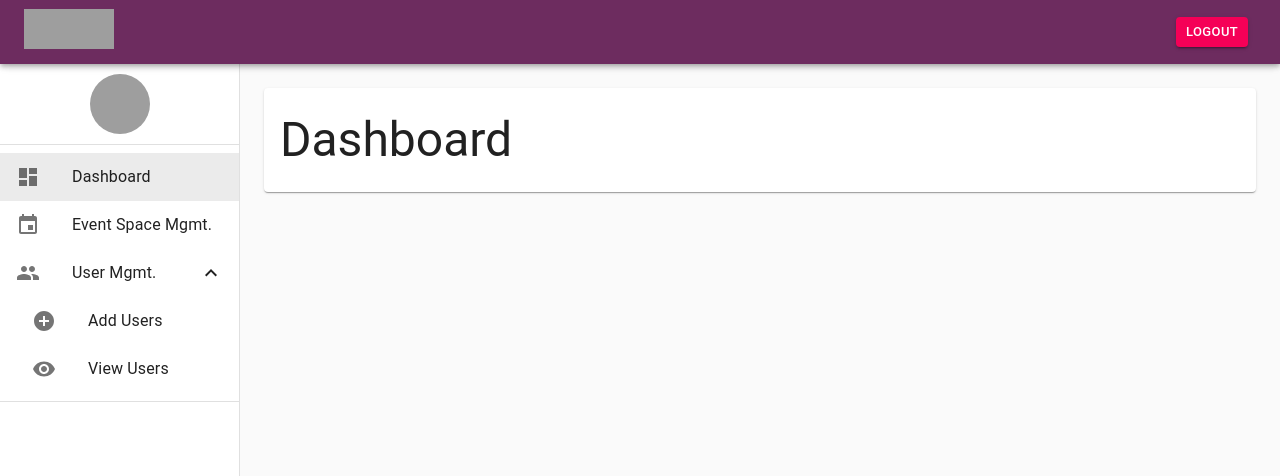
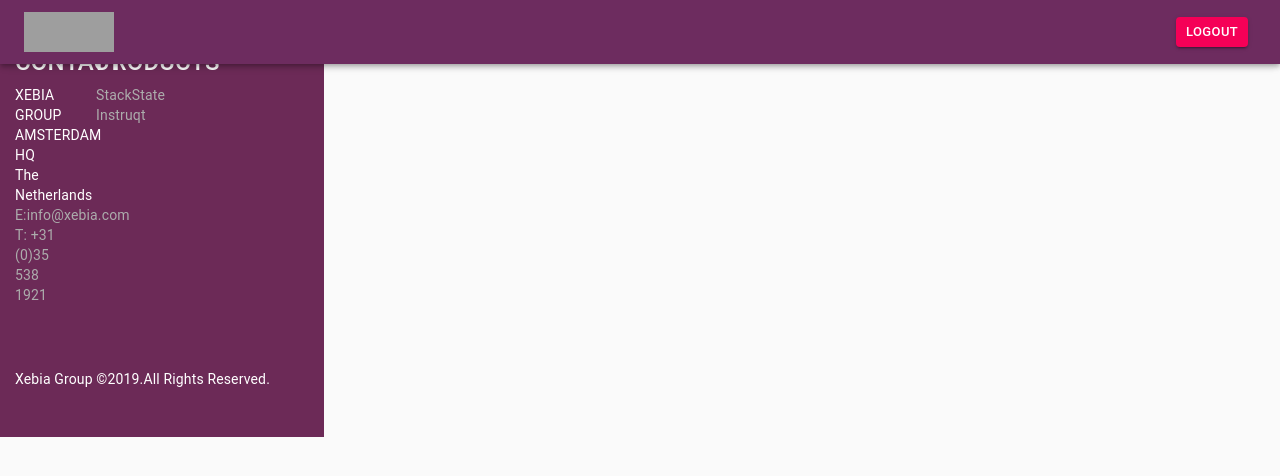
Before and after one commit to XInterns/XeBid-Team-A, a React (Create React App) app: page / in a window 1280 px wide. Shown: the top 476 px of the page. Built offline with nearby package versions, Linux system fonts and the light colour scheme; grey boxes are pictures that could not be loaded.

Commit message:
added footer and admin event space management

```diff
--- a/package.json
+++ b/package.json
@@ -6,13 +6,15 @@
     "@material-ui/core": "^4.1.3",
     "@material-ui/icons": "^4.2.1",
     "axios": "^0.19.0",
+    "bootstrap": "^4.3.1",
     "react": "^16.8.6",
     "react-dom": "^16.8.6",
     "react-redux": "^7.1.0",
     "react-router-dom": "^5.0.1",
     "react-scripts": "3.0.1",
     "redux": "^4.0.1",
-    "redux-thunk": "^2.3.0"
+    "redux-thunk": "^2.3.0",
+    "styled-components": "^4.3.2"
   },
   "scripts": {
     "start": "react-scripts start",
--- a/src/App.js
+++ b/src/App.js
@@ -1,16 +1,43 @@
-import React,{Component} from 'react';
+import React from 'react';
 import {BrowserRouter} from 'react-router-dom';
+import {CssBaseline} from '@material-ui/core'
+import { makeStyles} from '@material-ui/core/styles';
+import 'bootstrap/dist/css/bootstrap.min.css';
+//import "bootstrap-css-only/css/bootstrap.min.css";
 
-import Layout from './Components/Layout';
+import NavBar from './Components/Layout/Navbar';
+import Sidedrawer from './Components/Layout/Sidedrawer';
+import MainContent from './Components/Layout/MainContent';
+import Footer from './Components/Layout/Footer'
 
-export default class App extends Component {
-  render(){
+const useStyles = makeStyles(theme => ({
+  root: {
+    display: 'flex',
+  },
+}));
+
+export default props => {
+    const classes = useStyles();
+    const [mobileOpen, setMobileOpen] = React.useState(false);
+
+    const handleDrawerToggle = () => {
+      setMobileOpen(!mobileOpen);
+    }
+
     return (
       <BrowserRouter>
+        <div className={classes.root}>
+          <CssBaseline />
 
-          <Layout/>
+          <NavBar drawerToggle={handleDrawerToggle}/>
 
+          {/*<Sidedrawer drawerToggle={handleDrawerToggle} mobileOpenCheck={mobileOpen}/>*/}
+
+          {/*<MainContent/>*/}
+
+          <Footer /> */
+
+        </div>
       </BrowserRouter>
     );
-  }
 }
--- a/src/Components/Admin/CreateUsers.js
+++ b/src/Components/Admin/CreateUsers.js
@@ -120,7 +120,7 @@
               input={<OutlinedInput labelWidth={labelWidth} name="role" id="role" />}
             >
               <MenuItem value={1}>Admin</MenuItem>
-              <MenuItem value={2}>Workspace-Manager</MenuItem>
+              <MenuItem value={2}>Eventspace-Manager</MenuItem>
               <MenuItem value={3}>Team Owner</MenuItem>
               <MenuItem value={4}>Participant</MenuItem>
               <MenuItem value={5}>Audience</MenuItem>
--- /dev/null
+++ b/src/Components/Admin/EventSpaceManagement.js
@@ -0,0 +1,91 @@
+import React from 'react';
+import { makeStyles } from '@material-ui/core/styles';
+import Stepper from '@material-ui/core/Stepper';
+import Step from '@material-ui/core/Step';
+import StepLabel from '@material-ui/core/StepLabel';
+import Button from '@material-ui/core/Button';
+import Typography from '@material-ui/core/Typography';
+
+const useStyles = makeStyles(theme => ({
+  root: {
+    width: '90%',
+  },
+  backButton: {
+    marginRight: theme.spacing(1),
+  },
+  instructions: {
+    marginTop: theme.spacing(1),
+    marginBottom: theme.spacing(1),
+  },
+}));
+
+function getSteps() {
+  return ['Select master blaster campaign settings', 'Create an ad group', 'Create an ad'];
+}
+
+function getStepContent(stepIndex) {
+  switch (stepIndex) {
+    case 0:
+      return 'Select campaign settings...';
+    case 1:
+      return 'What is an ad group anyways?';
+    case 2:
+      return 'This is the bit I really care about!';
+    default:
+      return 'Uknown stepIndex';
+  }
+}
+
+export default function HorizontalLabelPositionBelowStepper() {
+  const classes = useStyles();
+  const [activeStep, setActiveStep] = React.useState(0);
+  const steps = getSteps();
+
+  function handleNext() {
+    setActiveStep(prevActiveStep => prevActiveStep + 1);
+  }
+
+  function handleBack() {
+    setActiveStep(prevActiveStep => prevActiveStep - 1);
+  }
+
+  function handleReset() {
+    setActiveStep(0);
+  }
+
+  return (
+    <div className={classes.root}>
+      <Stepper activeStep={activeStep} alternativeLabel>
+        {steps.map(label => (
+          <Step key={label}>
+            <StepLabel>{label}</StepLabel>
+          </Step>
+        ))}
+      </Stepper>
+      <div>
+        {activeStep === steps.length ? (
+          <div>
+            <Typography className={classes.instructions}>All steps completed</Typography>
+            <Button onClick={handleReset}>Reset</Button>
+          </div>
+        ) : (
+          <div>
+            <Typography className={classes.instructions}>{getStepContent(activeStep)}</Typography>
+            <div>
+              <Button
+                disabled={activeStep === 0}
+                onClick={handleBack}
+                className={classes.backButton}
+              >
+                Back
+              </Button>
+              <Button variant="contained" color="primary" onClick={handleNext}>
+                {activeStep === steps.length - 1 ? 'Finish' : 'Next'}
+              </Button>
+            </div>
+          </div>
+        )}
+      </div>
+    </div>
+  );
+}
--- a/src/Components/Common/Button/index.js
+++ b/src/Components/Common/Button/index.js
@@ -22,7 +22,7 @@
 
   return (
     <div>
-      <Button variant="contained"color="secondary" size="small" className={classes.button} onClick={props.createUser}>
+      <Button variant="contained" color="secondary" size="small" className={classes.button} onClick={props.createUser}>
         {props.value}
       </Button>
     </div>
--- /dev/null
+++ b/src/Components/Layout/Footer/index.js
@@ -0,0 +1,61 @@
+import React from 'react';
+import styled from 'styled-components';
+import './style.css';
+
+function Footer() {
+    return (
+        <FooterContainer className="main-footer">
+            <div className="footer-middle">
+            <div className="container">
+                <div className="row">
+                    <div className="col-md-3 col-sm-6">
+                        <h4>CONTACT</h4>
+                        <ul className="list-unstyled">
+                            <li>XEBIA GROUP</li>
+                            <li>AMSTERDAM HQ</li>
+                            <li>The Netherlands</li>
+                            <li><a href="https://xebia.com/contact">E:info@xebia.com</a></li>
+                            <li><a href="/">T: +31 (0)35 538 1921</a></li>
+
+                        </ul>
+
+                    </div>
+                    <div className="col-md-3 col-sm-6">
+                        <h4>PRODUCTS</h4>
+                        <ul className="list-unstyled">
+                            <li><a href="https://www.stackstate.com/">StackState</a></li>
+                            <li><a href="https://instruqt.com/?__hstc=232286976.e137b3dd72700dccbfe18d2a475f67e1.1563007565412.1563007565412.1563007565412.1&__hssc=232286976.1.1563007565413&__hsfp=2187297359">Instruqt</a></li>
+
+                        </ul>
+
+                    </div>
+
+
+                </div>
+                <div className="footer-bottom">
+                <p className="text-xs-center">
+                 Xebia Group &copy;{new Date().getFullYear()}.All Rights Reserved.
+
+                    </p>
+
+                </div>
+                </div>
+                </div>
+        </FooterContainer>
+     );
+}
+
+export default Footer;
+
+const FooterContainer = styled.footer`
+.footer-middle{
+    background:var(--mainDark );
+    padding-top: 3rem;
+    color: var(--mainWhite);
+}
+
+.footer-bottom{
+    padding-top: 3rem;
+    padding-bottom: 2rem;
+}
+`;
--- /dev/null
+++ b/src/Components/Layout/Footer/style.css
@@ -0,0 +1,14 @@
+:root{
+  --mainDark: #6C2A57;
+  --mainGrey: rgba(109,109,109);
+  --mainLightGrey: rgba(172,172,172);
+  --mainWhite: #fff;
+  --mainBlue: #007bff;
+}
+
+ul li a {
+  color: var(--mainLightGrey);
+}
+ul li a:hover{
+  color: var(--mainWhite);
+}
--- a/src/Components/Layout/MainContent/index.js
+++ b/src/Components/Layout/MainContent/index.js
@@ -4,6 +4,7 @@
 import { Typography, Paper } from '@material-ui/core';
 
 import AddUsers from '../../Admin/CreateUsers';
+import EventSpaceManagement from '../../Admin/EventSpaceManagement';
 
 
 const useStyles = makeStyles(theme => ({
@@ -25,7 +26,7 @@
       case 0:
         return <Typography variant='h3'>Dashboard</Typography>
       case 1:
-        return <Typography variant='h3'>Event Management</Typography>
+        return <EventSpaceManagement/>
       case 2:
         return <AddUsers/>
       case 3:
--- a/src/Components/Layout/Navbar/index.js
+++ b/src/Components/Layout/Navbar/index.js
@@ -29,7 +29,7 @@
     <AppBar position="fixed" className={classes.appBar}>
       <Toolbar>
 
-        <IconButton
+        {/* <IconButton
           color="inherit"
           aria-label="Open drawer"
           edge="start"
@@ -37,7 +37,7 @@
           className={classes.menuButton}
         >
           <MenuIcon />
-        </IconButton>
+        </IconButton> */}
         <Box className={classes.title}>
         <img src="https://www.ciol.com/wp-content/uploads/2019/04/Xebia-brings-Survey-on-Digitization.jpg" alt="Kitten" height="40" width="90" /></Box>
         <CommonButton value='logout'/>
--- a/src/Components/Layout/index.js
+++ /dev/null
@@ -1,37 +0,0 @@
-import React from 'react';
-import {CssBaseline} from '@material-ui/core'
-import { makeStyles} from '@material-ui/core/styles';
-
-import NavBar from './Navbar';
-import Sidedrawer from './Sidedrawer';
-import MainContent from './MainContent';
-
-const useStyles = makeStyles(theme => ({
-  root: {
-    display: 'flex',
-  },
-}));
-
-export default props => {
-  const classes = useStyles();
-  const [mobileOpen, setMobileOpen] = React.useState(false);
-
-  const handleDrawerToggle = () => {
-    setMobileOpen(!mobileOpen);
-  }
-
-  return (
-    <div className={classes.root}>
-      <CssBaseline />
-
-      <NavBar drawerToggle={handleDrawerToggle}/>
-
-      <Sidedrawer drawerToggle={handleDrawerToggle} mobileOpenCheck={mobileOpen}/>
-
-      <MainContent/>
-
-      {/* <Footer /> */}
-
-    </div>
-  );
-}
```
Also changed, not shown: 2 other files (tests, documents, lock files or other folders).
